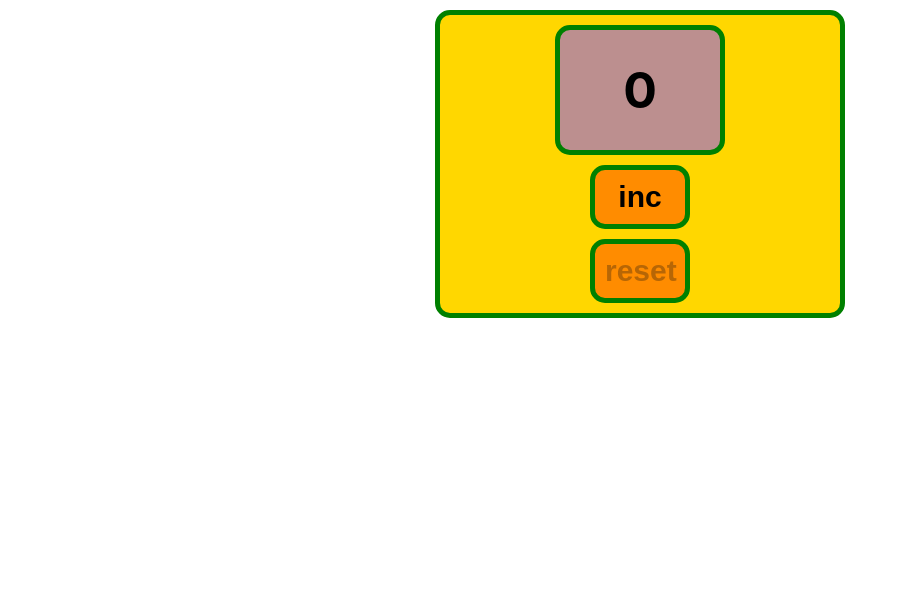
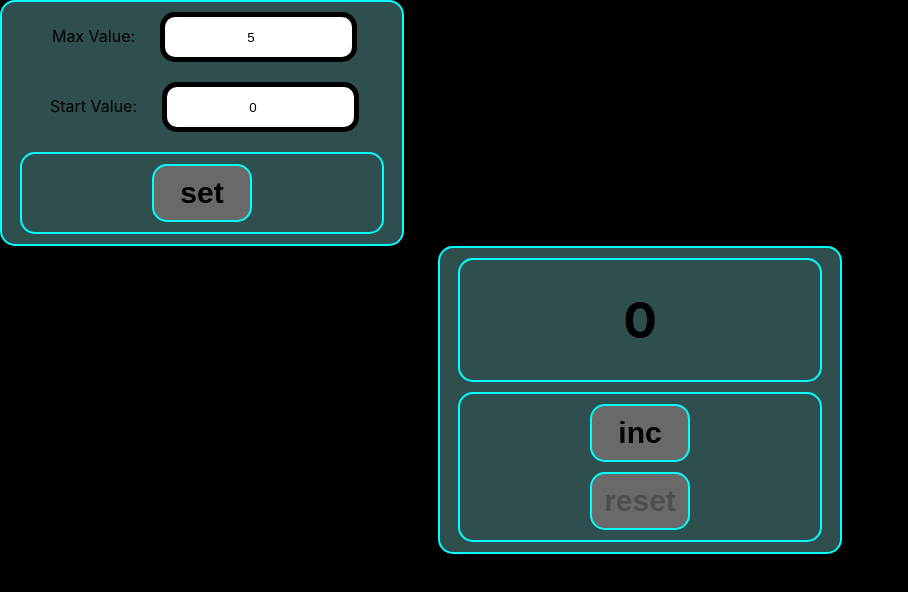
Before and after one commit to Bigon4ik/counternew, a React (Create React App) app: page / in a window 1280 px wide. Shown: the top 592 px of the page, without its empty margins (0-908 px from the left). Built offline with nearby package versions, Linux system fonts and the light colour scheme.

Commit message:
refactoring

```diff
--- a/src/App.css
+++ b/src/App.css
@@ -37,22 +37,28 @@
 /*  }*/
 /*}*/
 .buttonClass {
-    background-color: darkorange;
+    background-color: dimgrey;
     font-weight: bold;
     font-size: 30px;
     padding: 10px;
     margin: 10px auto;
     display: block;
-    border: 5px solid green;
+    border: 2px solid aqua;
     border-radius: 15px;
     width: 100px;
 }
-
+.buttons{
+    display: block;
+    border: 2px solid aqua;
+    border-radius: 15px;
+    margin: 10px auto;
+    width: 360px;
+}
 .counterClass {
-    margin: 10px auto;
+    margin: 0px auto;
     text-align: center;
-    background-color: gold;
-    border: 5px solid green;
+    background-color: darkslategrey;
+    border: 2px solid aqua;
     border-radius: 15px;
     width: 400px;
     position: relative;
@@ -63,10 +69,41 @@
     font-weight: bold;
     font-size: 50px;
     margin: 10px auto;
-    background-color: rosybrown;
+    background-color: darkslategrey;
     padding: 30px;
-    border: 5px solid green;
+    border: 2px solid aqua;
     border-radius: 15px;
     text-align: center;
-    width: 100px;
+    width: 300px;
 }
+
+.setClass{
+    display: block;
+    border: 2px solid aqua;
+    border-radius: 15px;
+    margin: 10px auto;
+    width: 360px;
+}
+.settingsClass{
+    text-align: center;
+    background-color: darkslategrey;
+    border: 2px solid aqua;
+    border-radius: 15px;
+    width: 400px;
+    position: relative;
+}
+.inputText {
+    padding: 5px 15px;
+    text-align: left;
+    display: inline-block;
+}
+
+.inputValue {
+    margin: 10px;
+    display: inline-block;
+    padding: 5px 5px;
+    border: 5px solid black;
+    border-radius: 15px;
+    text-align: center;
+    height: 30px;
+}
--- a/src/App.tsx
+++ b/src/App.tsx
@@ -5,7 +5,7 @@ import { Counter } from './counter/Counter';
 
 function App() {
   return (
-   <div>
+   <div style={{backgroundColor:'black',height:1000}}>
      <Counter/>
    </div>
   );
--- a/src/counter/Counter.tsx
+++ b/src/counter/Counter.tsx
@@ -5,38 +5,69 @@ import {Input} from './Input';
 
 
 export const Counter = () => {
-    let [count, setCount] = useState(0)
+    const [count, setCount] = useState<number>(0)
+    const [maxValue, setMaxValue] = useState<number>(5)
+    const [startValue, setStartValue] = useState<number>(0)
+    const [settingMaxValue, setSettingMaxValue] = useState<number>(5)
     // let [error, setError]=useState(false)
     let error = 'red'
 
-    const maxValue = 5
+    // const maxValue = 5
 
     const resetCount = () => {
-        setCount(0)
+        setCount(startValue)
     }
     const increaseCount = () => {
-        setCount(count + 1)
+        setCount(+count + 1)
+    }
+    const settingsMaxValue=(value:number)=>{
+        setSettingMaxValue(value)
+    }
+    const settingsStartValue=(value:number)=>{
+        setStartValue(value)
+
+    }
+    const setSetting=()=>{
+        setMaxValue(settingMaxValue)
+        setCount(startValue)
     }
     // const erroring=()={
     //
     // }
+    // const isValuesChanged = () => (starPropertiesValue !== startValue || settingMaxValue !== maxValue)
+    //
+    // const isDisabledButtonInc = () => (maxPropertiesValue === +count) && isValuesChanged()
+    //
+    // const isDisabledButtonReset = () => isValuesChanged()
 
     return (
+        <div>
+            <div className={'settingsClass'}>
+                <div className={'values'}>
+                    <div> <Input label={'Max Value'} value={settingMaxValue} onChange={settingsMaxValue}/></div>
+                    <div> <Input label={'Start Value'} value={startValue} onChange={settingsStartValue}/></div>
+
+                </div>
+                <div className={'setClass'}>
+                    <Button title={'set'} disabled={false} onChange={setSetting}/>
+
+                </div>
+            </div>
             <div className={'counterClass'}>
                 <Display children={count} error={count === maxValue ? error : ''}/>
-            {/*<Input/>*/}
-            {/*<Input/>*/}
-            {/*<Input/>*/}
+                <div className={'buttons'}>
                     <Button
                         title={'inc'}
                         disabled={count === maxValue ? true : false}
                         onChange={increaseCount}
                     />
                     <Button title={'reset'}
-                    disabled={count === 0 ? true : false}
+                            disabled={count === startValue ? true : false}
                             onChange={resetCount}
                     />
+                </div>
 
+            </div>
         </div>
     )
 }
--- a/src/counter/Input.tsx
+++ b/src/counter/Input.tsx
@@ -1,29 +1,19 @@
 import React from 'react';
 
 type InputProps={
-    children:number
-    error?:string
+    value: number
+    onChange: (value: number) => void
+    label: string
 }
 export const Input=(props:InputProps)=>{
-    return(
-        <div style={{
-            //padding: props.padding,
-            // display:'flex',
-            // justifyContent:'center',
-            // color:props.error,
-            // backgroundColor:'rosybrown',
-            // padding:30,
-            // border: '5px solid green',
-            // borderRadius: 15,
-            // textAlign: 'center',
-            // blockSize:30,
-            // // marginLeft:500,
-            // // marginTop:10,
-            // width:100
-            //margin: props.margin ? props.margin : 0
-        }}>
-
-            {props.children}
+    const onChange = (e:any) => {
+        props.onChange(e.target.value)
+    }
+    return (
+        <div className={'inputContainer'}>
+            <label className={'inputText'}>{props.label}:</label>
+            <input type="number" className={'inputValue'} value={props.value} onChange={onChange}/>
         </div>
     )
+
 }
```
Lines whose indentation alone changed are shown as unchanged.
